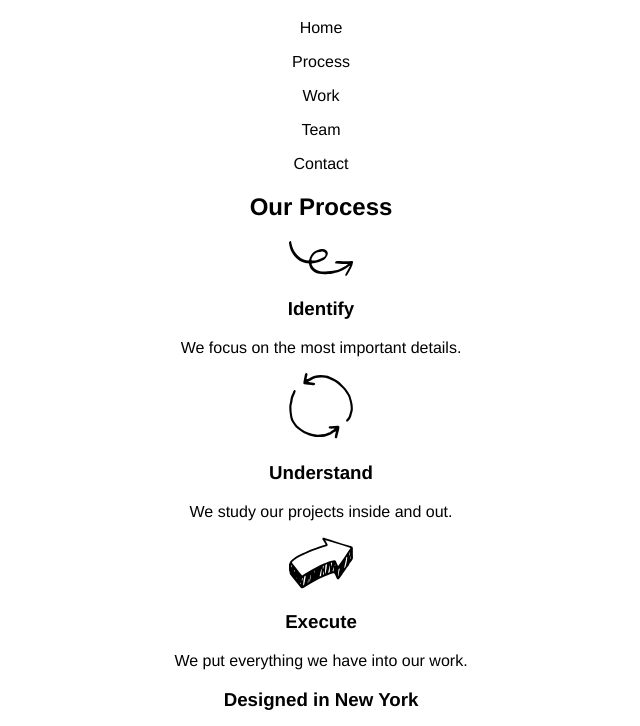
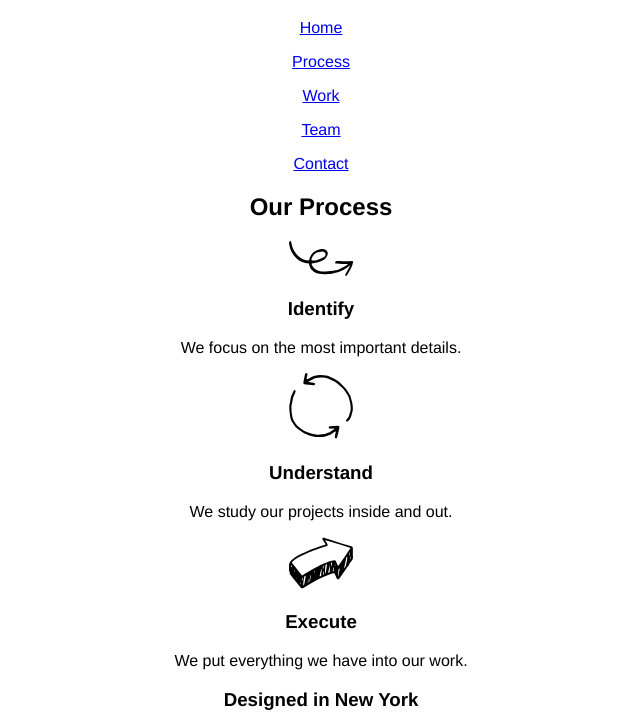
Before and after one commit to chrisw75/broadway, a plain HTML site: page index.html in a window 1280 px wide. Shown: the part 61-787 px from the top of the page, without its empty margins (319-959 px from the left). Drawn offline with Linux system fonts and the light colour scheme.

Commit message:
Add href to main menu items and add ids to titles for main menu

```diff
--- a/index.html
+++ b/index.html
@@ -8,15 +8,15 @@
   </head>
   <body>
     <div>
-      <h1>Broadway Design</h1>
-        <p>Home</p>
-        <p>Process</p>
-        <p>Work</p>
-        <p>Team</p>
-        <p>Contact</p>
+      <h1 id="home">Broadway Design</h1>
+        <p><a href="#home">Home</a></p>
+        <p><a href="#process">Process</a></p>
+        <p><a href="#work">Work</a></p>
+        <p><a href="#team">Team</a></p>
+        <p><a href="#contact">Contact</a></p>
     </div>
     <div>
-      <h2>Our Process</h2>
+      <h2 id="process">Our Process</h2>
       <p>
         <img src="./resources/images/identify.svg" alt="Line drawing of a directional line doing a loop">
       </p>
@@ -37,11 +37,11 @@
       <h3>Designed in New York<h3>
     </div>
     <div>
-      <h3>Portfolio</h3>
+      <h3 id="work">Portfolio</h3>
       <p>Coming Soon</p>
-      <h3>Team</h3>
+      <h3 id="team">Team</h3>
       <p>We're Hiring!</p>
-      <h3>Contact</h3>
+      <h3 id="contact">Contact</h3>
       <p>Phone: (555)-555-5555</p>
       <p>E-mail: test@example.com</p>
       <p>Twitter:@test</p>
```
